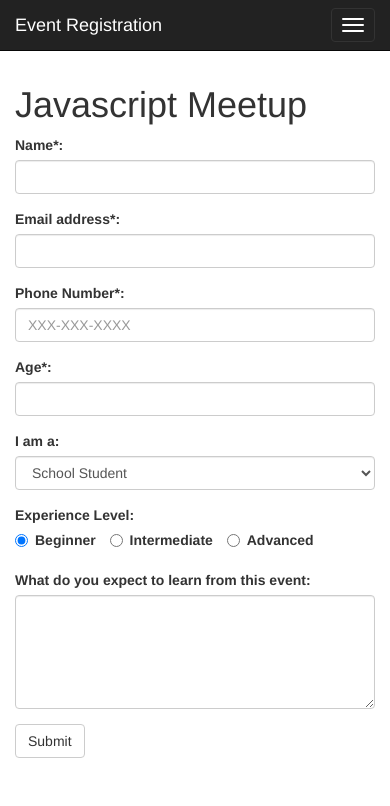
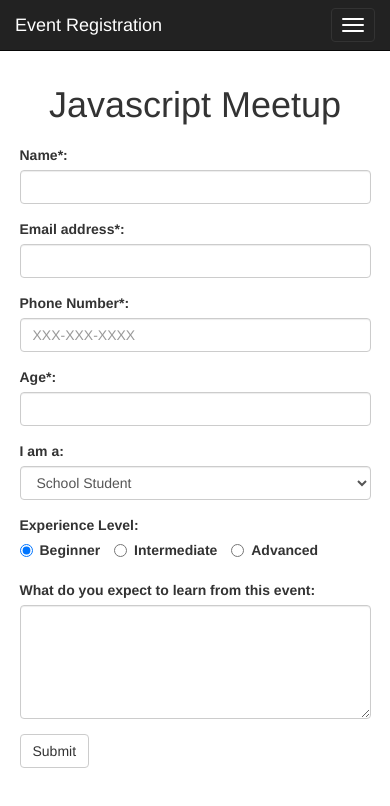
Before and after one commit to codebubb/event-registration, a website built with webpack: page index.html in a window 390 px wide. Built offline with nearby package versions, Linux system fonts and the light colour scheme.

Commit message:
Update form styles

```diff
--- a/src/css/styles.css
+++ b/src/css/styles.css
@@ -1,3 +1,29 @@
 body {
   padding-top: 65px;
 }
+
+.form-area {
+  display: flex;
+  flex-direction: column;
+  align-items: center;
+  justify-content: center;
+}
+
+.title {
+  margin: 20px;
+}
+
+.form-group {
+  min-width: 500px;
+}
+
+.loading-indicator {
+  max-height: 50px;
+  max-width: 50px;
+}
+
+@media only screen and (max-width: 736px) {
+  .form-group {
+    min-width: 90vw;
+  }
+}
```
Also changed, not shown: 2 other files.
